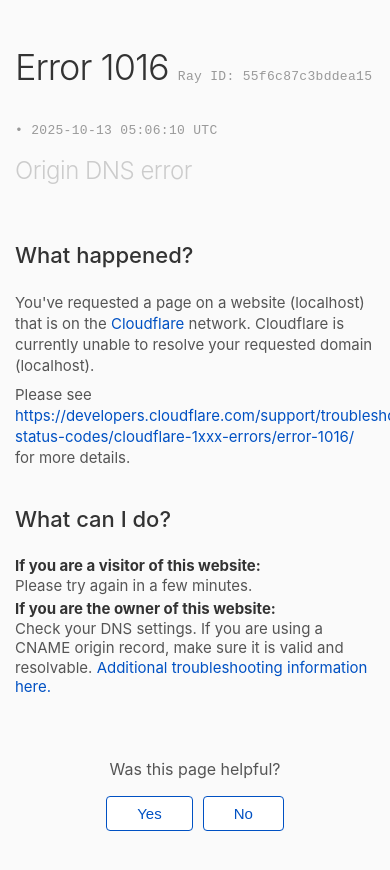
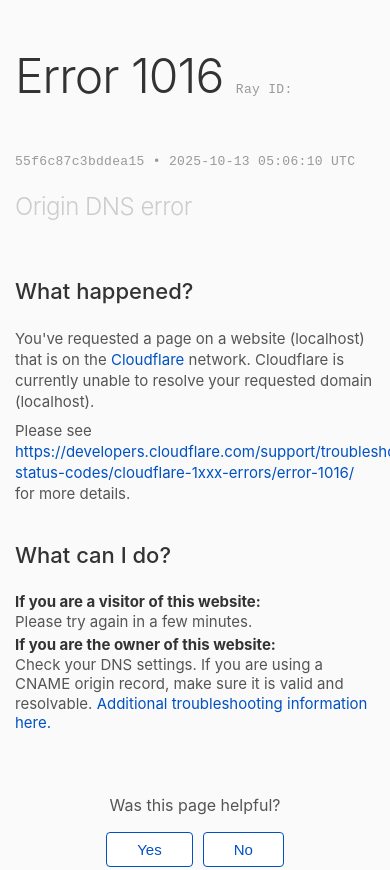
Before and after one commit to qiu00011/CF-1016-error, a plain HTML site: page index.html in a window 390 px wide. Shown: the top 870 px of the page. Drawn offline with Linux system fonts and the light colour scheme.

Commit message:
Update index.html

```diff
--- a/index.html
+++ b/index.html
@@ -29,7 +29,7 @@
         }
 
         h1 {
-            font-size: 56px;
+            font-size: 72px;
             font-weight: 300;
             color: #333;
             margin-bottom: 5px;
@@ -158,7 +158,7 @@
             }
 
             h1 {
-                font-size: 36px;
+                font-size: 48px;
             }
 
             h2 {
```
